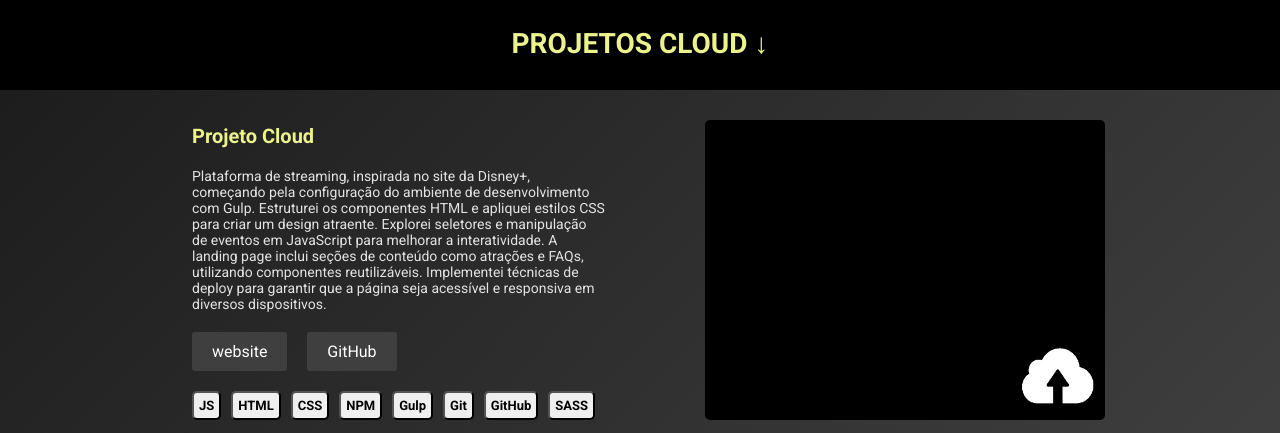
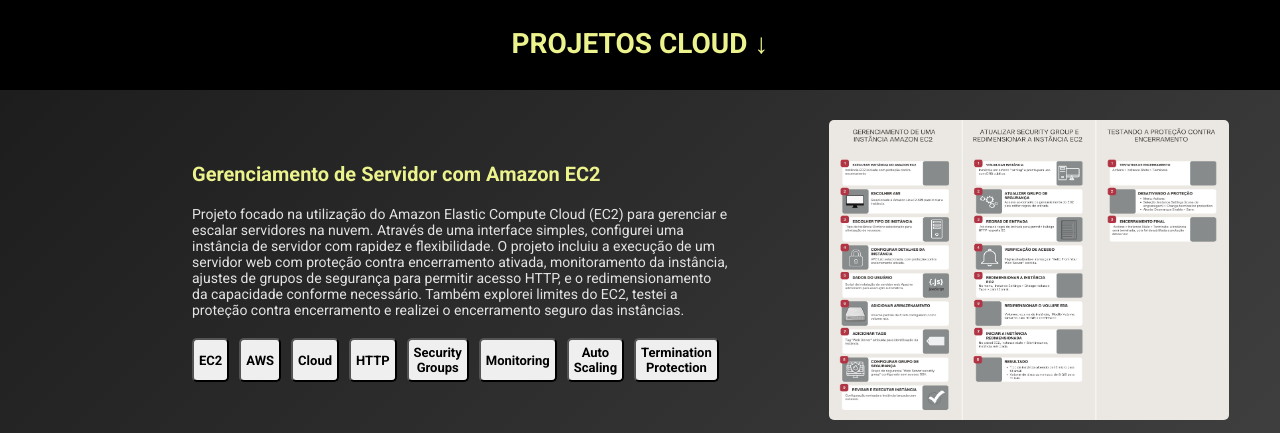
Before and after one commit to rphaell/portfolio-raphael, a website: page index.html in a window 1280 px wide. Shown: the part 519-952 px from the top of the page. Drawn offline with Linux system fonts and the light colour scheme.

Commit message:
att projeto

```diff
--- a/index.html
+++ b/index.html
@@ -46,26 +46,22 @@
 
         <div class="project">
             <div class="project-description">
-                <h1>Projeto Cloud</h1>
+                <h1>Gerenciamento de Servidor com Amazon EC2</h1>
                 <p>
-                    Plataforma de streaming, inspirada no site da Disney+, começando pela configuração do ambiente de desenvolvimento com Gulp. Estruturei os componentes HTML e apliquei estilos CSS  para criar um design atraente. Explorei seletores e manipulação de eventos em JavaScript para melhorar a interatividade. A landing page inclui seções de conteúdo como atrações e FAQs, utilizando componentes reutilizáveis. Implementei técnicas de deploy para garantir que a página seja acessível e responsiva em diversos dispositivos.
+                    Projeto focado na utilização do Amazon Elastic Compute Cloud (EC2) para gerenciar e escalar servidores na nuvem. Através de uma interface simples, configurei uma instância de servidor com rapidez e flexibilidade. O projeto incluiu a execução de um servidor web com proteção contra encerramento ativada, monitoramento da instância, ajustes de grupos de segurança para permitir acesso HTTP, e o redimensionamento da capacidade conforme necessário. Também explorei limites do EC2, testei a proteção contra encerramento e realizei o encerramento seguro das instâncias.
                 </p>
                 <div class="buttons container">
-                    <a href="https://quest-flix.vercel.app/" target="_blank" class="button">website</a>
-                    <a href="https://GitHub.com/rphaell/EpicQuest" target="_blank" class="button">GitHub</a>
-                </div>
-                <div class="buttons container">
-                    <button class="stack">JS</button>
-                    <button class="stack">HTML</button>
-                    <button class="stack">CSS</button>
-                    <button class="stack">NPM</button>
-                    <button class="stack">Gulp</button>
-                    <button class="stack">Git</button>
-                    <button class="stack">GitHub</button>
-                    <button class="stack">SASS</button>
+                    <button class="stack">EC2</button>
+                        <button class="stack">AWS</button>
+                        <button class="stack">Cloud</button>
+                        <button class="stack">HTTP</button>
+                        <button class="stack">Security Groups</button>
+                        <button class="stack">Monitoring</button>
+                        <button class="stack">Auto Scaling</button>
+                        <button class="stack">Termination Protection</button>
                 </div>
             </div>
-            <a href="https://quest-flix.vercel.app/" target="_blank"><img src="/images/Desktop - 1.png" alt=""></a>
+            <a href="/images/projetos/cloud-projects/projeto1.png" target="_blank"><img src="/images/projetos/cloud-projects/projeto1.png" alt=""></a>
         </div>
     </section>
     <section class="projects container">
--- a/main.css
+++ b/main.css
@@ -21,7 +21,8 @@
 /* Container */
 
 header.container {
-    background-color: rgb(29, 28, 28);
+    background-color: rgb(15, 15, 15);
+    color: rgb(255, 255, 255);
     display: flex;
     flex-direction: column;
     text-align: center;
@@ -100,6 +101,7 @@
     transform: translateY(20px);
     animation: fadeIn 2s forwards;
     animation-delay: 0.5s;
+
 }
 
 .redes_social_links img {
@@ -109,6 +111,7 @@
 .redes_social_links img:hover {
     filter: brightness(0) saturate(100%) invert(38%) sepia(89%) saturate(2168%) hue-rotate(187deg) brightness(95%) contrast(99%);
     /* Change color to blue on hover */
+
 }
 
 /* Projects */
```
Also changed, not shown: images/projetos/cloud-projects/projeto1.png (added).
